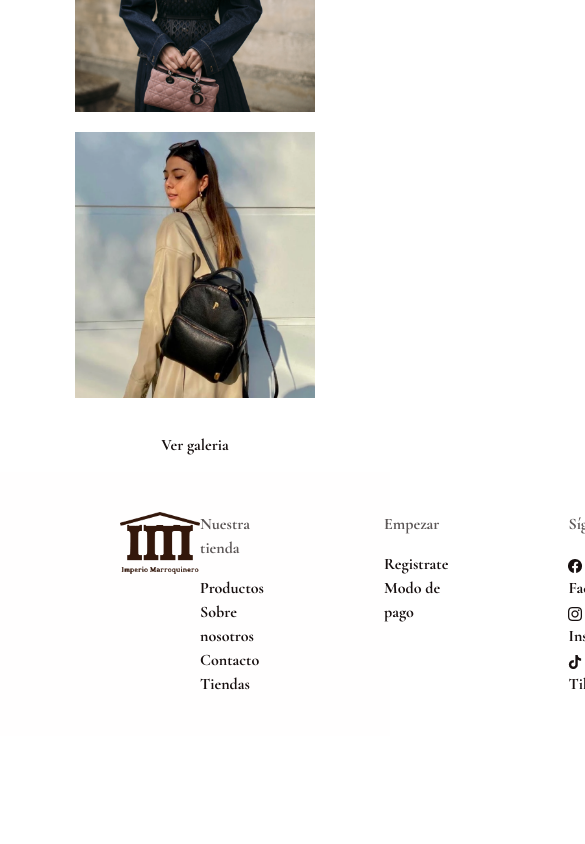
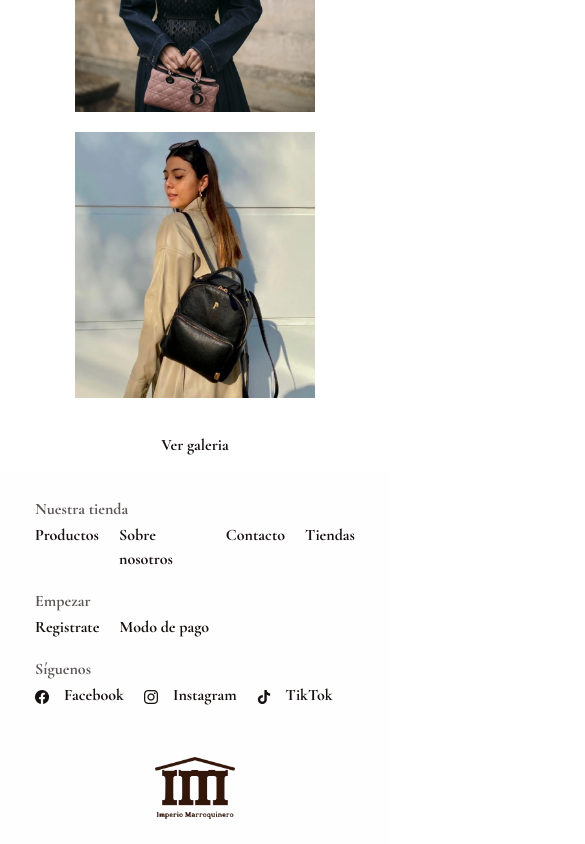
Before and after one commit to saracast909/imperio-marroquinero, an Angular app: page /home in a window 390 px wide. Shown: the part 1403-2247 px from the top of the page, 585 px wide, since content can reach past the window. Before the commit the page ends 2139 px from the top, so only its background shows below. Built offline with nearby package versions, Linux system fonts and the light colour scheme.

Commit message:
Footer update

```diff
--- a/src/app/reusable-components/footer/footer.component.css
+++ b/src/app/reusable-components/footer/footer.component.css
@@ -29,3 +29,23 @@ a{
     color: var(--black);
     font-weight: bold;
 }
+@media screen and (max-width: 596px) {
+    p{
+        margin-bottom: 2px;
+    }
+    footer{
+        flex-direction: column-reverse;
+        align-items: center;
+        padding: 25px 35px;
+    }
+    .info{
+        gap: 18px;
+        flex-direction: column;
+        margin-bottom: 50px;
+    }
+    .info div div{
+        display: flex;
+        flex-direction: row;
+        gap: 20px;
+    }
+}
--- a/src/app/reusable-components/footer/footer.component.html
+++ b/src/app/reusable-components/footer/footer.component.html
@@ -3,21 +3,27 @@
     <div class="info">
         <div>
             <p>Nuestra tienda</p>
+            <div>
                 <a href="#">Productos</a>
                 <a href="#">Sobre nosotros</a>
                 <a href="#">Contacto</a>
                 <a href="#">Tiendas</a>
             </div>
+        </div>
         <div>
             <p>Empezar</p>
+            <div>
                 <a routerLink="/register">Registrate</a>
                 <a href="#">Modo de pago</a>
             </div>
+        </div>
         <div>
             <p>Síguenos</p>
+            <div>
                 <a href="#"><img src="/assets/footer/facebook.png" alt="Facebook">Facebook</a>
                 <a href="#"><img src="/assets/footer/instagram.png" alt="Instagram">Instagram</a>
                 <a href="#"><img src="/assets/footer/tik-tok.png" alt="TikTok">TikTok</a>
             </div>
         </div>
+    </div>
 </footer>
```
Lines whose indentation alone changed are shown as unchanged.
